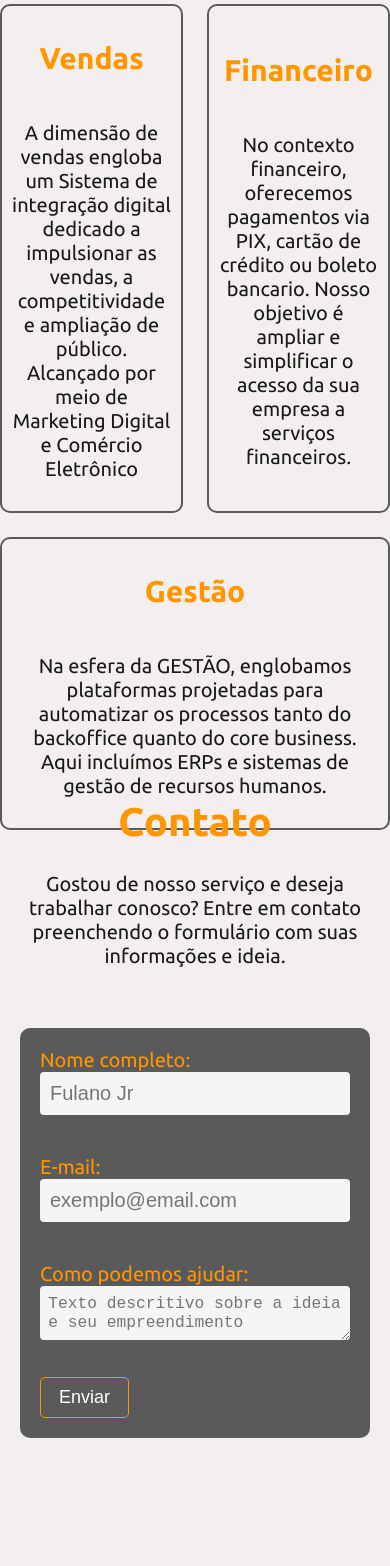
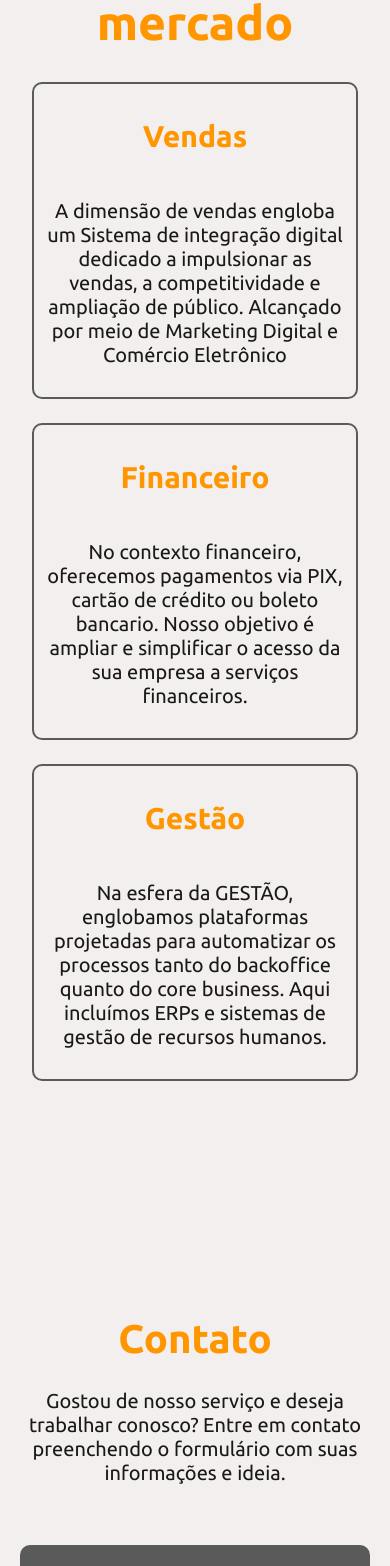
Before and after one commit to kiqBueno/Build-Upgrades, a React (Create React App) app: page /Pagina-inicial in a window 390 px wide. Shown: the part 1780-3346 px from the top of the page. Before the commit the page ends 3278 px from the top, so only its background shows below. Built offline with nearby package versions, Linux system fonts and the light colour scheme.

Commit message:
Fixin responsivity

```diff
--- a/package.json
+++ b/package.json
@@ -16,7 +16,11 @@
     "@types/node": "^16.18.91",
     "@types/react": "^18.2.72",
     "@types/react-dom": "^18.2.22",
-    "react-scripts": "5.0.1",
+    "@typescript-eslint/eslint-plugin": "^8.23.0",
+    "@typescript-eslint/parser": "^8.23.0",
+    "eslint": "^9.19.0",
+    "eslint-plugin-react": "^7.37.4",
+    "react-scripts": "^5.0.1",
     "typescript": "^4.9.5",
     "web-vitals": "^2.1.4"
   },
--- a/src/Componentes/Contato/Contato.css
+++ b/src/Componentes/Contato/Contato.css
@@ -2,7 +2,8 @@
   display: flex;
   justify-content: center;
   font-size: 1.25em;
-  padding: 5em;
+  padding: 2em 1em;
+  margin-top: 20vh;
 }
 
 .texto {
@@ -121,29 +122,16 @@ footer button:hover:after {
   margin: 1em 0;
 }
 
-.mobile-menu a {
-  color: #ffffff;
-  text-decoration: none;
-}
-
 @media (max-width: 768px) {
   .containerFooter {
     flex-direction: column;
-    padding: 2em;
+    height: 50%;
   }
 
   .texto,
   .form {
     flex: 0 0 100%;
     margin-bottom: 2em;
-  }
-
-  .form-box {
-    padding: 1em;
-  }
-
-  .containerFooter {
-    padding: 1em;
   }
 
   .form-group input,
--- a/src/Componentes/Pagina Atuacao/PaginaAtuacao.css
+++ b/src/Componentes/Pagina Atuacao/PaginaAtuacao.css
@@ -2,7 +2,8 @@
   justify-content: center;
   display: flex;
   flex-direction: column;
-  height: 100vh;
+  height: auto;
+  padding: 0 2em;
 }
 
 .cards {
```
Also changed, not shown: 1 other file (tests, documents, lock files or other folders).
